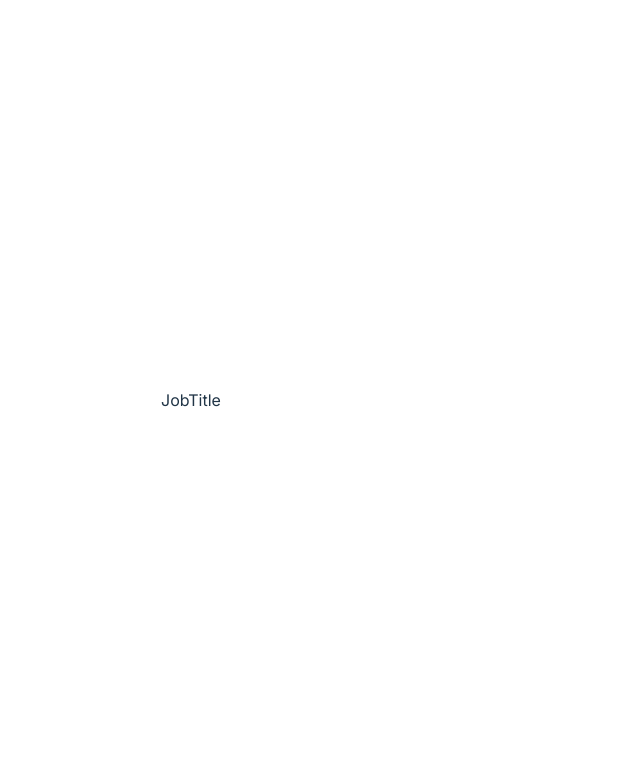
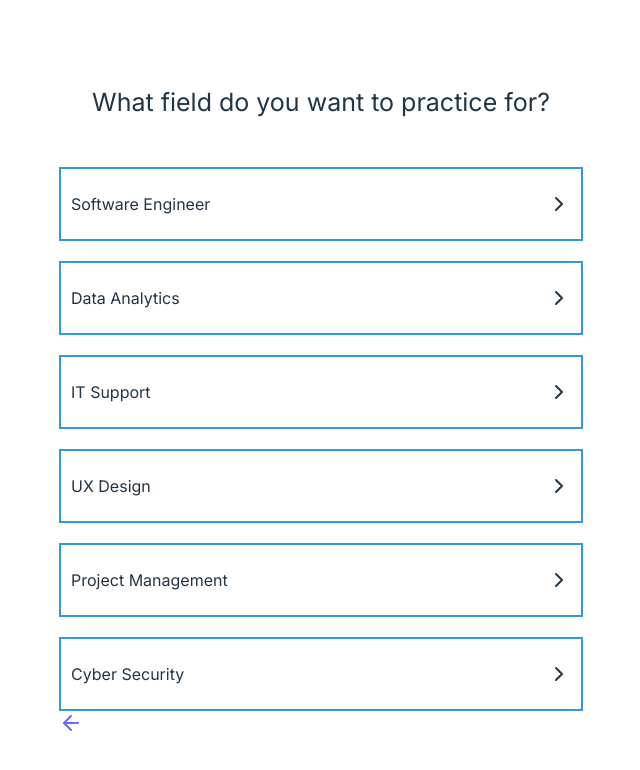
Before and after one commit to Hussein-Abdallah0/CareerForgeAI, a React (Vite) app in the folder frontend/: page /interview/start in a window 1280 px wide. Shown: the top 770 px of the page, without its empty margins (319-959 px from the left). Built offline with nearby package versions, Linux system fonts and the light colour scheme.

Commit message:
Finish job title page

```diff
--- a/frontend/src/pages/Interview/JobTitle/index.jsx
+++ b/frontend/src/pages/Interview/JobTitle/index.jsx
@@ -1,7 +1,35 @@
 import React from "react";
+import "./styles.css";
+import { ArrowBigLeft, ArrowLeft, ChevronRight } from "lucide-react";
+import Navbar from "../../../components/Navbar";
 
 const JobTitle = () => {
-  return <div>JobTitle</div>;
+  const jobs = [
+    "Software Engineer",
+    "Data Analytics",
+    "IT Support",
+    "UX Design",
+    "Project Management",
+    "Cyber Security",
+  ];
+  return (
+    <div>
+      <p className="job-title">What field do you want to practice for?</p>
+      <div className="jobs">
+        {jobs.map((job, index) => {
+          return (
+            <div key={index} className="job">
+              {job}
+              <ChevronRight />
+            </div>
+          );
+        })}
+      </div>
+      <a href="/interview">
+        <ArrowLeft className="arrow" />
+      </a>
+    </div>
+  );
 };
 
 export default JobTitle;
```
